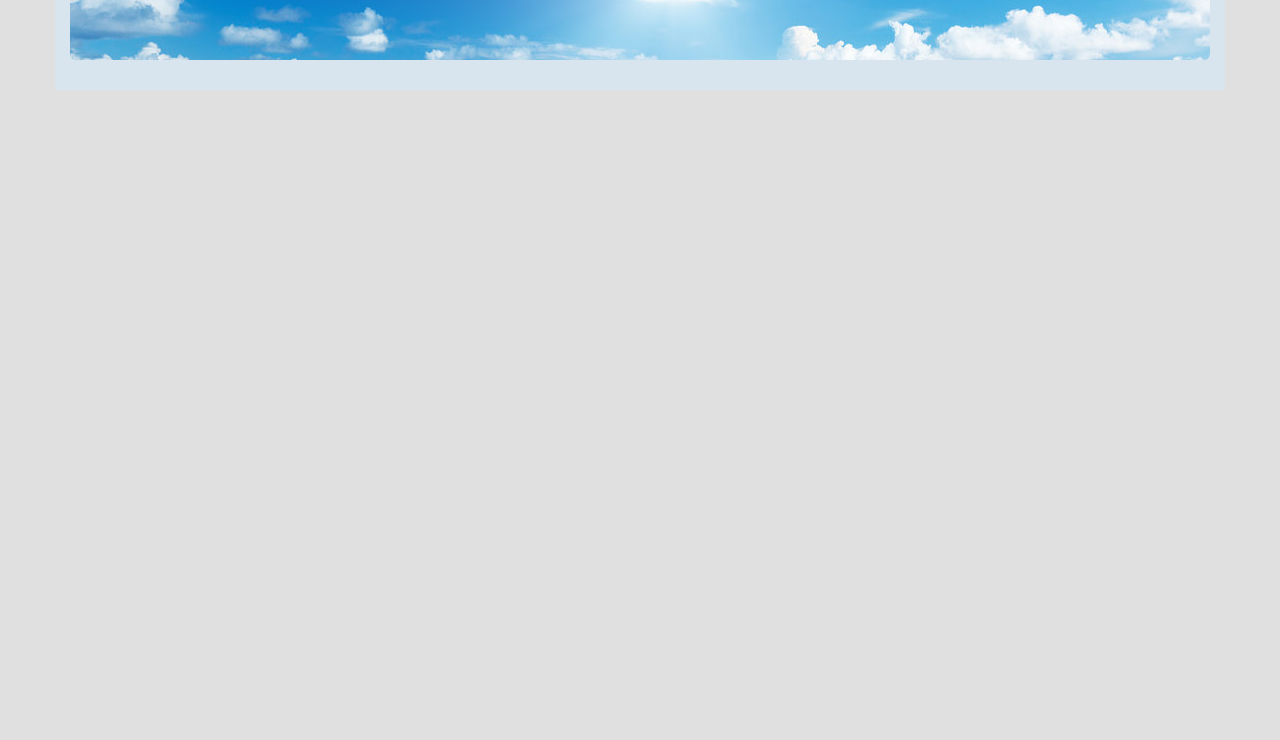
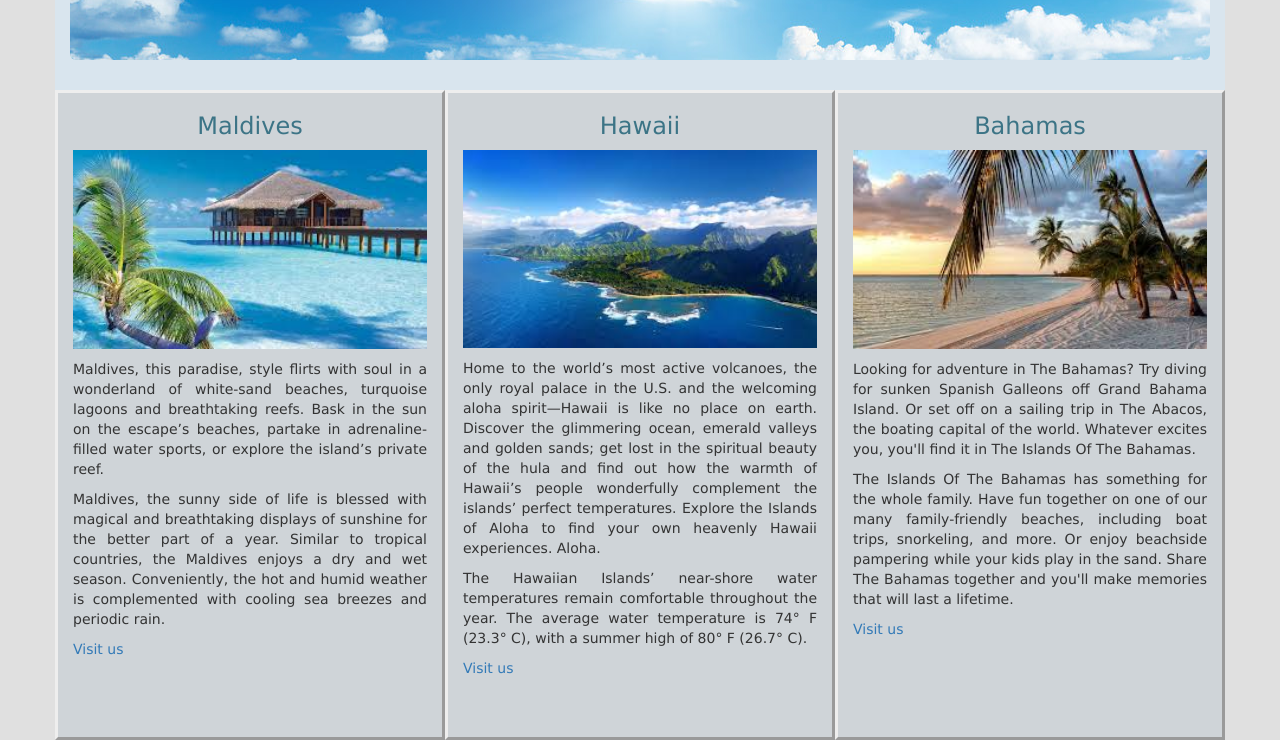
Before and after one commit to zmazieva78/vacation-site, a plain HTML site: page index.html in a window 1280 px wide. Shown: the part 180-920 px from the top of the page. Before the commit the page ends 800 px from the top, so only its background shows below. Drawn offline with Linux system fonts and the light colour scheme.

Commit message:
add images, applied bootstrap, jumbotron

```diff
--- a/css/styles.css
+++ b/css/styles.css
@@ -17,8 +17,22 @@ body {
   font-family: cursive;
   font-family:
   color: blue;
-
 }
 .container {
   background-color: #d9e5ee;
 }
+img {
+  width: 100%;
+  height: auto;
+  margin-bottom: 10px;
+}
+.col-sm-4 {
+  text-align: justify;
+  background-color: #cfd4d8;
+  border-style: outset;
+  height: 650px;
+}
+.places h3 {
+  text-align: center;
+  color: #3c7486;
+}
--- a/index.html
+++ b/index.html
@@ -9,17 +9,35 @@
   <body>
     <div class="container">
       <div class="jumbotron">
-        <h1>Dream Vacation</h1>
+        <h1>Dream Vacations</h1>
             <p>“My favorite place to vacation is anyplace by the ocean!”</p>
       </div>
+      <div class="row">
+        <div class="places">
+           <div class="col-sm-4">
+              <h3>Maldives</h3>
+              <img src="img/maldivas.jpg" alt="Maldives">
+              <p>Maldives, this paradise, style flirts with soul in a wonderland of white-sand beaches, turquoise lagoons and breathtaking reefs. Bask in the sun on the escape’s beaches, partake in adrenaline-filled water sports, or explore the island’s private reef.</p>
+              <p>Maldives, the sunny side of life is blessed with magical and breathtaking displays of sunshine for the better part of a year. Similar to tropical countries, the Maldives enjoys a dry and wet season. Conveniently, the hot and humid weather is complemented with cooling sea breezes and periodic rain.</p>
+              <p><a href="https://visitmaldives.com/">Visit us</a></p>
+            </div>
 
+            <div class="col-sm-4">
+              <h3>Hawaii</h3>
+              <img src="img/hawaii.jpg" alt="Hawaii">
+              <p>Home to the world’s most active volcanoes, the only royal palace in the U.S. and the welcoming aloha spirit—Hawaii is like no place on earth. Discover the glimmering ocean, emerald valleys and golden sands; get lost in the spiritual beauty of the hula and find out how the warmth of Hawaii’s people wonderfully complement the islands’ perfect temperatures. Explore the Islands of Aloha to find your own heavenly Hawaii experiences. Aloha. </p>
+              <p>The Hawaiian Islands’ near-shore water temperatures remain comfortable throughout the year. The average water temperature is 74° F (23.3° C), with a summer high of 80° F (26.7° C).</p>
+              <p><a href="https://www.gohawaii.com/">Visit us</a></p>
+            </div>
 
-
-
-
-
-
+            <div class="col-sm-4">
+              <h3>Bahamas</h3>
+              <img src="img/bahamas.jpg" alt="Bahamas">
+              <p>Looking for adventure in The Bahamas? Try diving for sunken Spanish Galleons off Grand Bahama Island. Or set off on a sailing trip in The Abacos, the boating capital of the world. Whatever excites you, you'll find it in The Islands Of The Bahamas.</p>
+              <p>The Islands Of The Bahamas has something for the whole family. Have fun together on one of our many family-friendly beaches, including boat trips, snorkeling, and more. Or enjoy beachside pampering while your kids play in the sand. Share The Bahamas together and you'll make memories that will last a lifetime.</p>
+              <p><a href="https://www.bahamas.com/">Visit us</a></p>
+            </div>
+        </div>
     </div>
-
   </body>
 </html>
```
Also changed, not shown: img/bahamas.jpg (added), img/hawaii.jpg (added), img/maldivas.jpg (added).
